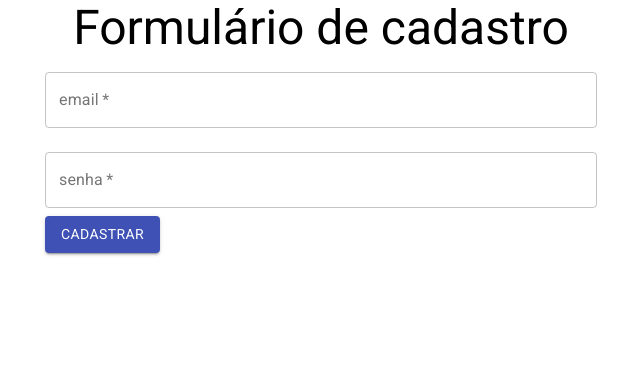
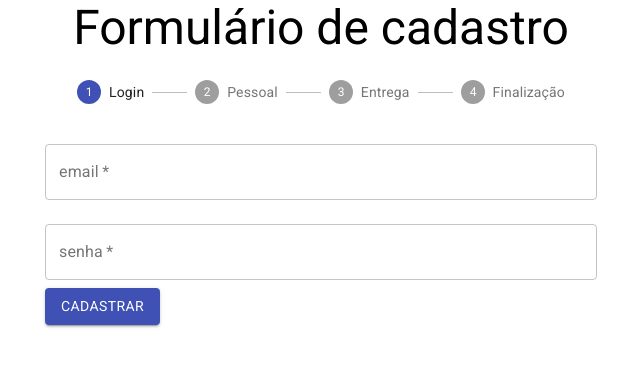
Before and after one commit to mariarubinger/form-cadastro-cliente, a React (Create React App) app: page / in a window 1280 px wide. Shown: the top 366 px of the page, without its empty margins (319-959 px from the left). Built offline with nearby package versions, Linux system fonts and the light colour scheme.

Commit message:
Criar pasta models para colocar funções de validação

```diff
--- a/src/App.js
+++ b/src/App.js
@@ -1,16 +1,16 @@
 import React, { Component } from 'react';
 import "./App.css";
 import FormularioCadastro from "./components/FormularioCadastro/FormularioCadastro";
-import DadosPessoais from "./components/FormularioCadastro/DadosPessoais";
 import 'fontsource-roboto';
 import { Container, Typography } from "@material-ui/core";
+import { validarCPF, validarSenha } from "./models/cadastro";
 
 class App extends Component {
   render(){
     return (
       <Container component="article" maxWidth="sm">
         <Typography variant="h3" component="h1" align="center">Formulário de cadastro</Typography>
-        <FormularioCadastro aoEnviar={aoEnviarForm} validarCPF={validarCPF} />
+        <FormularioCadastro aoEnviar={aoEnviarForm} validacoes={{cpf:validarCPF, senha:validarSenha}} />
       </Container>
     );
   }
@@ -22,13 +22,5 @@ function aoEnviarForm(dados){
   console.log(dados);
 }
 
-//essa função vai ser passada p/ uma propriedade do nosso FormularioCadastro
-function validarCPF(cpf){
-  if(cpf.length !== 11){
-    return {valido:false, texto:"O CPF deve ter onze dígitos."}
-  }else{
-    return {valido:true, texto:""}
-  }
-}
 
 export default App;
--- a/src/components/FormularioCadastro/DadosPessoais.jsx
+++ b/src/components/FormularioCadastro/DadosPessoais.jsx
@@ -1,13 +1,22 @@
 import React, { useState } from 'react';
 import { TextField, Button, Switch, FormControlLabel } from "@material-ui/core";
 
-function DadosPessoais({aoEnviar, validarCPF}) {
+function DadosPessoais({aoEnviar, validacoes}) {
   const [nome, setNome] = useState("");
   const [sobrenome, setSobrenome] = useState("");
   const [cpf, setCpf] = useState("");
   const [promocoes, setPromocoes] = useState(true);
   const [novidades, setNovidades] = useState(true);
   const [erros, setErros] = useState({cpf:{valido:true, texto:""}});
+
+  function validarCampos(event){
+    //console.log(event.target);
+    const {name, value} = event.target;
+    const novoEstado = {...erros}
+    novoEstado[name] =  validacoes[name](value);
+    setErros(novoEstado);
+    console.log(novoEstado);
+  }
 
   return (
     <form
@@ -47,13 +56,11 @@ function DadosPessoais({aoEnviar, validarCPF}) {
           setCpf(event.target.value);
         }}
 
-        onBlur={(event) =>{
-          const ehValido = validarCPF(cpf);
-          setErros({cpf:ehValido})
-        }}
+        onBlur={validarCampos}
         error={!erros.cpf.valido}
         helperText={erros.cpf.texto}
         id="cpf"
+        name="cpf"
         label="CPF"
         variant="outlined"
         margin="normal"
--- a/src/components/FormularioCadastro/FormularioCadastro.jsx
+++ b/src/components/FormularioCadastro/FormularioCadastro.jsx
@@ -1,27 +1,47 @@
-import React, { useState } from 'react';
+import React, { useState, useEffect } from 'react';
 import DadosPessoais from "./DadosPessoais";
 import DadosUsuario from "./DadosUsuario";
 import DadosEntrega from "./DadosEntrega";
+import { Typography, Stepper, Step, StepLabel } from '@material-ui/core';
 
 //esse formulario vai controlar quantos cadastros a gente vai ter
-function FormularioCadastro({ aoEnviar, validarCPF }) {
+function FormularioCadastro({ aoEnviar, validacoes }) {
   const [etapaAtual, setEtapaAtual] = useState(0);
+  const [dadosColetados, setDados] = useState({});
+
+  useEffect(()=>{
+    if(etapaAtual === formularios.length-1)
+    aoEnviar(dadosColetados);
+  })
 
   const formularios = [
-  <DadosUsuario aoEnviar={proximo}/>,
-  <DadosPessoais aoEnviar={proximo} validarCPF={validarCPF} />,
-  <DadosEntrega aoEnviar={aoEnviar}/>,
+  <DadosUsuario aoEnviar={coletarDados} validacoes={validacoes}/>,
+  <DadosPessoais aoEnviar={coletarDados} validacoes={validacoes}/>,
+  <DadosEntrega aoEnviar={coletarDados} validacoes={validacoes}/>,
+  <Typography variant="h5">Obrigado pelo cadastro!</Typography>
   ];
+
+  function coletarDados(dados){
+    setDados({...dadosColetados, ...dados});
+    proximo();
+  }
 
   function proximo(dados){
     setEtapaAtual(etapaAtual + 1);
   }
 
-  return <>{formularios[etapaAtual]}</>;
- }
+  return <>
+  <Stepper activeStep={etapaAtual}>
+    <Step><StepLabel>Login</StepLabel></Step>
+    <Step><StepLabel>Pessoal</StepLabel></Step>
+    <Step><StepLabel>Entrega</StepLabel></Step>
+    <Step><StepLabel>Finalização</StepLabel></Step>
+  </Stepper>
+  {formularios[etapaAtual]}
+  </>;
+}
 
-//SwitchCase é possível ser colocado dentro de uma função do JS
-//não é possível colocá-lo sozinho no react
-//
+  //SwitchCase é possível ser colocado dentro de uma função do JS
+  //não é possível colocá-lo sozinho no react
 
 export default FormularioCadastro;
--- /dev/null
+++ b/src/models/cadastro.js
@@ -0,0 +1,18 @@
+function validarCPF(cpf){
+    if(cpf.length !== 11){
+      return {valido:false, texto:"O CPF deve ter onze dígitos."}
+    }else{
+      return {valido:true, texto:""}
+    }
+  }
+
+  function validarSenha(senha){
+    if(senha.length < 4 || senha.length > 72){
+      return {valido:false, texto:"Senha deve ter 4 e 72 dígitos."}
+    }else{
+      return {valido:true, texto:""}
+    }
+  }
+
+  //tem que exportar essas duas funcionalidades
+  export {validarCPF, validarSenha};
```
Also changed, not shown: 1 other file (tests, documents, lock files or other folders).
